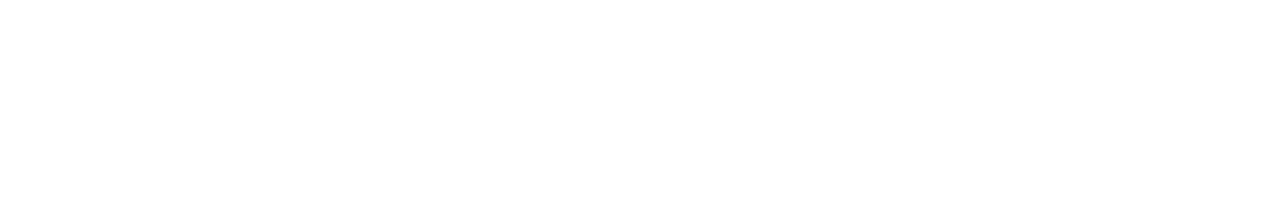
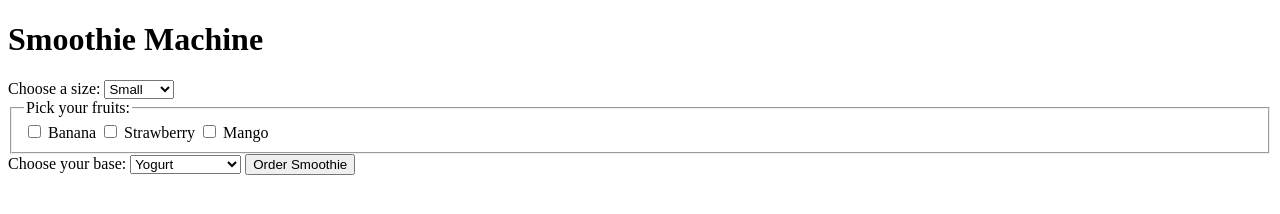
Before and after one commit to LuayALTAANI/JS-Assignment-2, a plain HTML site: page index.html in a window 1280 px wide. Drawn offline with Linux system fonts and the light colour scheme.

Commit message:
create the form

```diff
--- a/index.html
+++ b/index.html
@@ -10,6 +10,36 @@
 </head>
 
 <body>
+    <div class="container">
+        <h1>Smoothie Machine</h1>
+        <form id="SmoothieForm">
+            <label for="size">Choose a size:</label>
+            <select name="size" id="size">
+                <option value="small">Small</option>
+                <option value="medium">Medium</option>
+                <option value="large">Large</option>
+            </select>
+
+
+            <fieldset>
+                <legend>Pick your fruits:</legend>
+                <label><input type="checkbox" name="ingredients" value="Banana"> Banana</label>
+                <label><input type="checkbox" name="ingredients" value="Strawberry"> Strawberry</label>
+                <label><input type="checkbox" name="ingredients" value="Mango"> Mango</label>
+            </fieldset>
+
+            <label for="base">Choose your base:</label>
+            <select id="base" name="base" required>
+                <option value="Yogurt">Yogurt</option>
+                <option value="Almond Milk">Almond Milk</option>
+                <option value="Coconut Water">Coconut Water</option>
+            </select>
+
+            <button type="submit">Order Smoothie</button>
+        </form>
+
+        <div id="result"></div>
+    </div>
 
 </body>
 
```
